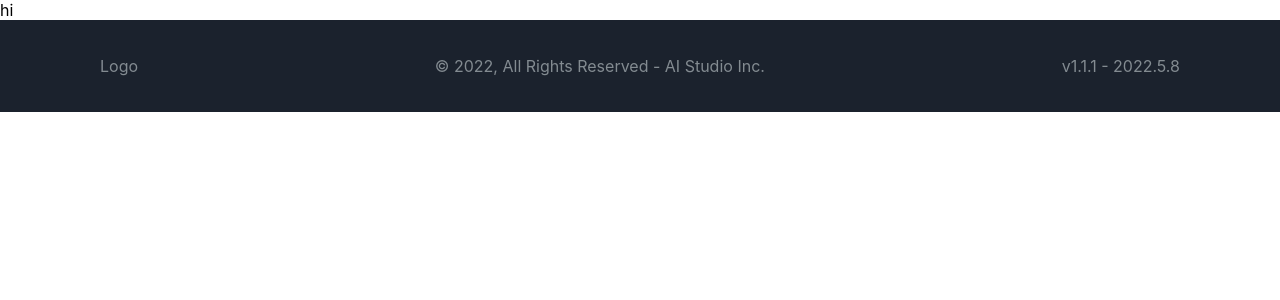
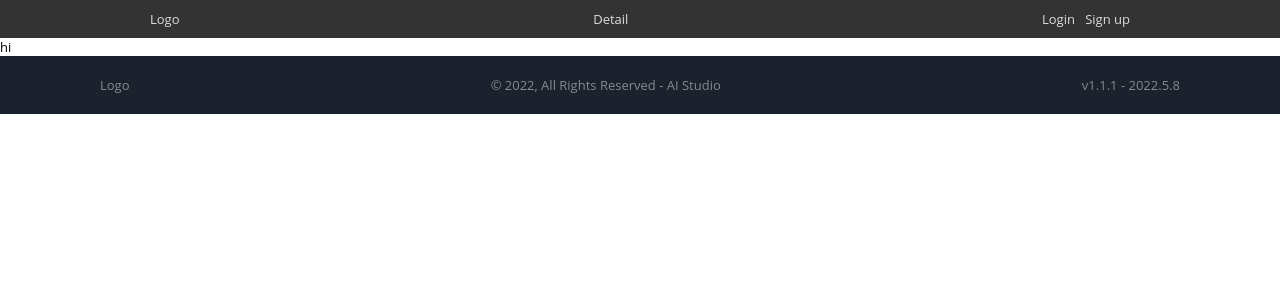
Before and after one commit to brain-choihong/ai-museum-guide, a Next.js app: page / in a window 1280 px wide. Shown: the top 300 px of the page. Built offline with nearby package versions, Linux system fonts and the light colour scheme.

Commit message:
ADD:Header MOD:Footer, global css 수정

```diff
--- a/components/common/BasicLayout.js
+++ b/components/common/BasicLayout.js
@@ -1,8 +1,10 @@
 import styled from 'styled-components'
 import Footer from './Footer'
+import Header from './Header'
 function BasicLayout({ children }) {
   return (
     <Wrap>
+      <Header />
       {children}
       <Footer />
     </Wrap>
--- a/components/common/Footer.js
+++ b/components/common/Footer.js
@@ -4,7 +4,7 @@ function Footer() {
   return (
     <Wrap>
       <Logo>Logo</Logo>
-      <Text>© 2022, All Rights Reserved - AI Studio Inc.</Text>
+      <Text>© 2022, All Rights Reserved - AI Studio</Text>
       <Text>v1.1.1 - 2022.5.8</Text>
     </Wrap>
   )
--- a/components/common/Header.js
+++ b/components/common/Header.js
@@ -0,0 +1,36 @@
+import styled from 'styled-components'
+import Link from 'next/link'
+function Header() {
+  return (
+    <Wrap>
+      <HeaderMenu>
+        <li>
+          <Link href="">Logo</Link>
+        </li>
+        <li>
+          <Link href="/detail">Detail</Link>
+        </li>
+        <li>
+          <Link href="/login">Login</Link>
+          &nbsp; &nbsp;
+          <Link href="/register">Sign up</Link>
+        </li>
+      </HeaderMenu>
+    </Wrap>
+  )
+}
+const HeaderMenu = styled.ul`
+  margin: 0 auto;
+  width: 1000px;
+  display: flex;
+  justify-content: space-between;
+  li {
+    color: #ddd;
+    padding: 10px;
+  }
+`
+const Wrap = styled.div`
+  width: 100%;
+  background: rgba(0, 0, 0, 0.8);
+`
+export default Header
--- a/public/styles/globals.css
+++ b/public/styles/globals.css
@@ -1,16 +1,111 @@
-html,
-body {
+* {
   padding: 0;
   margin: 0;
-  font-family: -apple-system, BlinkMacSystemFont, Segoe UI, Roboto, Oxygen,
-    Ubuntu, Cantarell, Fira Sans, Droid Sans, Helvetica Neue, sans-serif;
+}
+
+*,
+*::before,
+*::after {
+  box-sizing: border-box;
+}
+
+*:focus {
+  outline: 0;
+  outline: none;
 }
 
 a {
+  text-decoration: none;
+  font-size: inherit;
   color: inherit;
-  text-decoration: none;
+  cursor: pointer;
 }
 
-* {
-  box-sizing: border-box;
+button {
+  background-color: transparent;
+  color: inherit;
+  border-width: 0;
+  padding: 0;
+  cursor: pointer;
 }
+
+/* a:hover,
+a:active,
+button:hover,
+button:active {
+} */
+
+figure {
+  margin: 0;
+}
+
+input::-moz-focus-inner {
+  border: 0;
+  padding: 0;
+  margin: 0;
+}
+
+ul,
+ol,
+dd {
+  margin: 0;
+  padding: 0;
+  list-style: none;
+}
+
+h1,
+h2,
+h3,
+h4,
+h5,
+h6 {
+  margin: 0;
+  font-size: inherit;
+  font-weight: inherit;
+}
+
+p {
+  margin: 0;
+}
+
+cite {
+  font-style: normal;
+}
+
+fieldset {
+  border-width: 0;
+  padding: 0;
+  margin: 0;
+}
+
+body,
+div {
+  font-size: 13px;
+  font-family: 'Open Sans', sans-serif, 'Noto Sans KR';
+}
+
+span,
+h1,
+h2,
+h3,
+h4,
+h5,
+p,
+input,
+label,
+button,
+textarea,
+ul,
+li {
+  font-size: inherit;
+  font-family: 'Open Sans', sans-serif, 'Noto Sans KR';
+}
+
+main {
+  display: block;
+}
+
+strong {
+  font-weight: 600;
+  word-break: break-all;
+}
```
